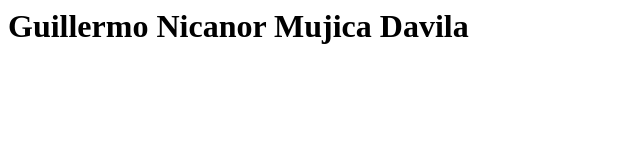
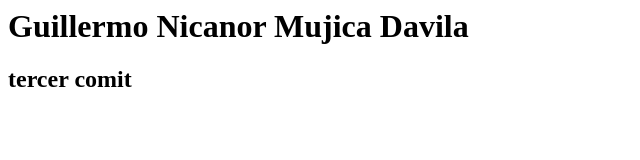
Before and after one commit to GuillermoMujicaDavila/Ejemplo-Repositorio, a plain HTML site: page Ejemplo.html in a window 1280 px wide. Shown: the whole page, without its empty margins (0-640 px from the left). Drawn offline with Linux system fonts and the light colour scheme.

Commit message:
Update Ejemplo.html

```diff
--- a/Ejemplo.html
+++ b/Ejemplo.html
@@ -2,5 +2,6 @@
   <head></head>
   <body>
     <h1>Guillermo Nicanor Mujica Davila</h1>
+    <h2>tercer comit</h2>
   </body>
 </html>
```
